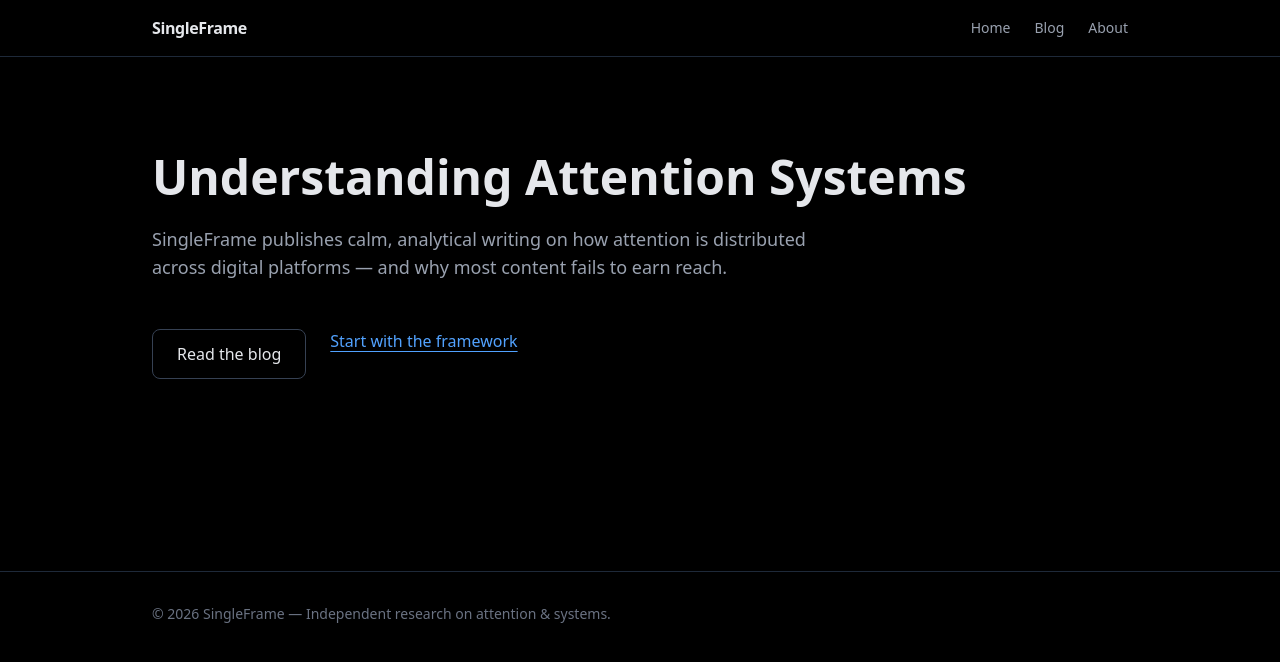
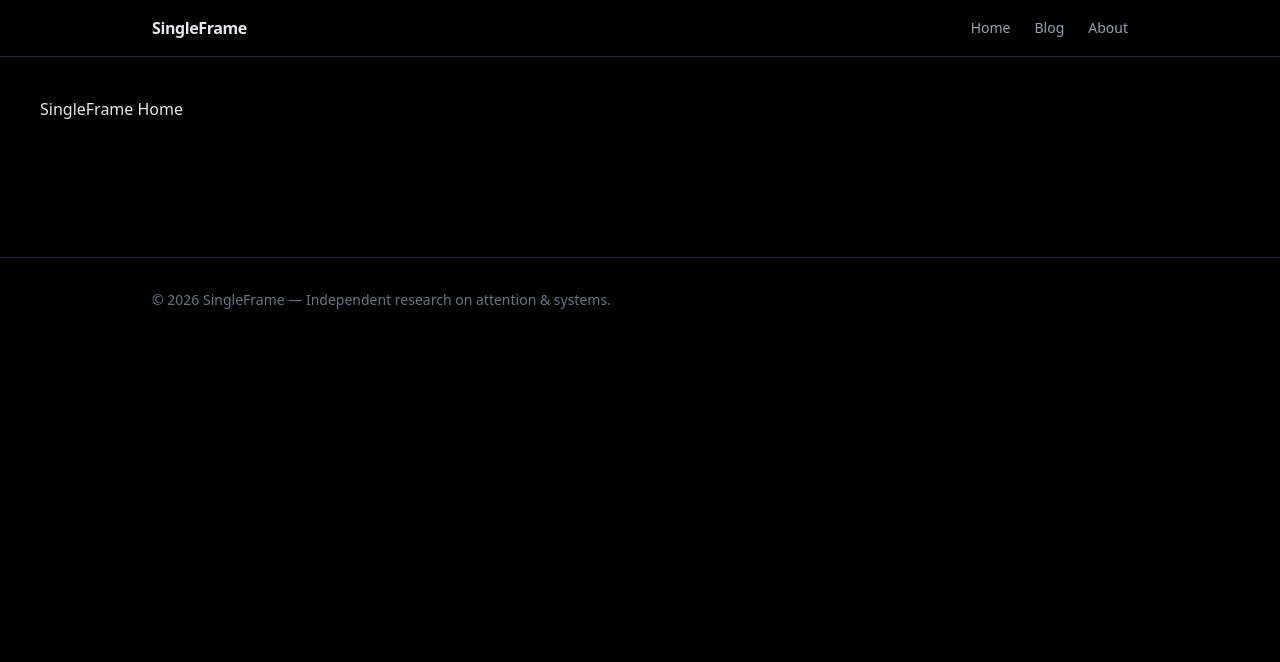
Before and after one commit to Amarendra-hub/SingleFrame, a Next.js app: page / in a window 1280 px wide. Shown: the top 662 px of the page. Built offline with nearby package versions, Linux system fonts and the light colour scheme.

Commit message:
Verify home route

```diff
--- a/app/page.tsx
+++ b/app/page.tsx
@@ -1,37 +1,7 @@
-export const metadata = {
-          title: "SingleFrame",
-            description:
-                "Independent research on how attention and distribution systems work.",
-                };
-
-                export default function HomePage() {
-                  return (
-                      <main className="max-w-5xl mx-auto px-6 py-24">
-                            <h1 className="text-5xl font-bold mb-6">
-                                    Understanding Attention Systems
-                                          </h1>
-
-                                                <p className="text-gray-400 text-lg max-w-2xl mb-12">
-                                                        SingleFrame publishes calm, analytical writing on how attention is
-                                                                distributed across digital platforms — and why most content fails
-                                                                        to earn reach.
-                                                                              </p>
-
-                                                                                    <div className="flex gap-6">
-                                                                                            <a
-                                                                                                      href="/blog"
-                                                                                                                className="border border-gray-700 px-6 py-3 rounded-lg hover:border-gray-500 transition"
-                                                                                                                        >
-                                                                                                                                  Read the blog
-                                                                                                                                          </a>
-
-                                                                                                                                                  <a
-                                                                                                                                                            href="/blog/the-attention-framework"
-                                                                                                                                                                      className="text-blue-400 underline underline-offset-4"
-                                                                                                                                                                              >
-                                                                                                                                                                                        Start with the framework
-                                                                                                                                                                                                </a>
-                                                                                                                                                                                                      </div>
-                                                                                                                                                                                                          </main>
-                                                                                                                                                                                                            );
-                                                                                                                                                                                                            }
+export default function HomePage() {
+          return (
+              <main style={{ padding: 40 }}>
+                    <h1>SingleFrame Home</h1>
+                        </main>
+                          );
+                          }
```
